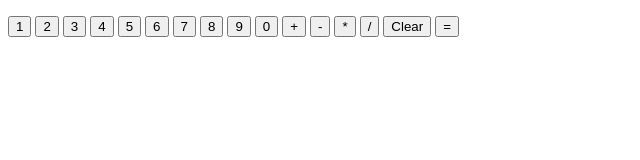
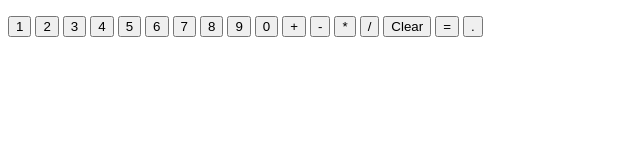
Before and after one commit to CuriosityBard/odin-calculator, a plain HTML site: page index.html in a window 1280 px wide. Shown: the full height of the page, 0-640 px from the left. Drawn offline with Linux system fonts and the light colour scheme.

Commit message:
Add decimal point button

```diff
--- a/index.html
+++ b/index.html
@@ -30,6 +30,8 @@
 
             <button id="clear" class="calc-button" onclick="clearInput()">Clear</button>
             <button id="equals" class="calc-button" onclick="parseInput()">=</button>
+
+            <button id="decimal" class="calc-button" onclick="appendValue('.')">.</button>
         </div>
     </main>
     <script src="./scripts.js"></script>
```
